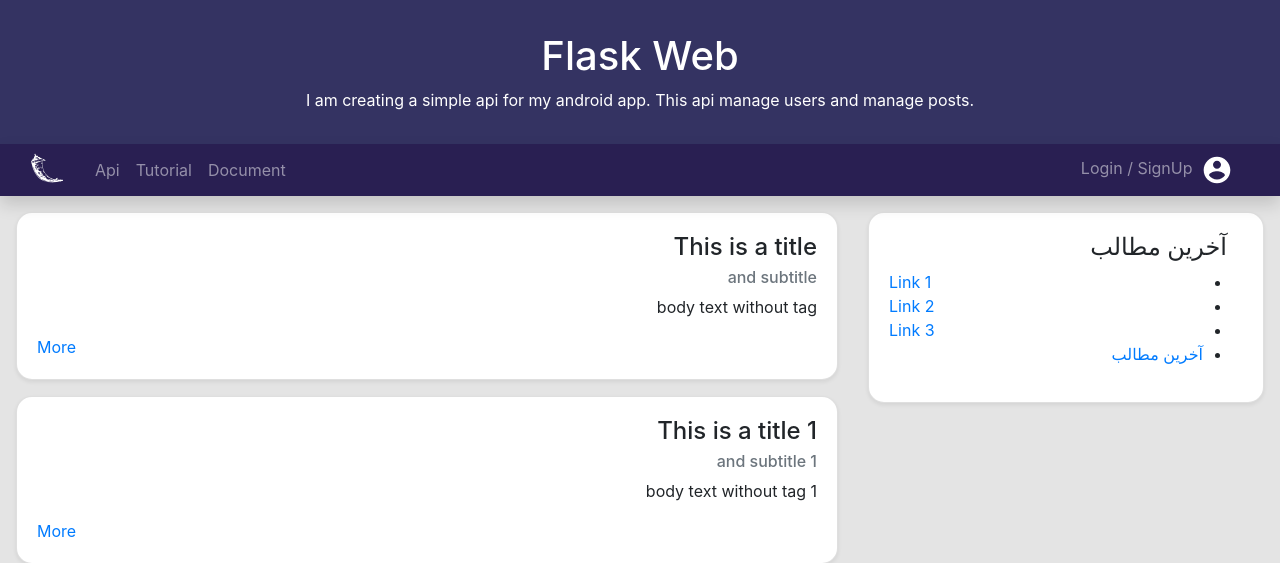
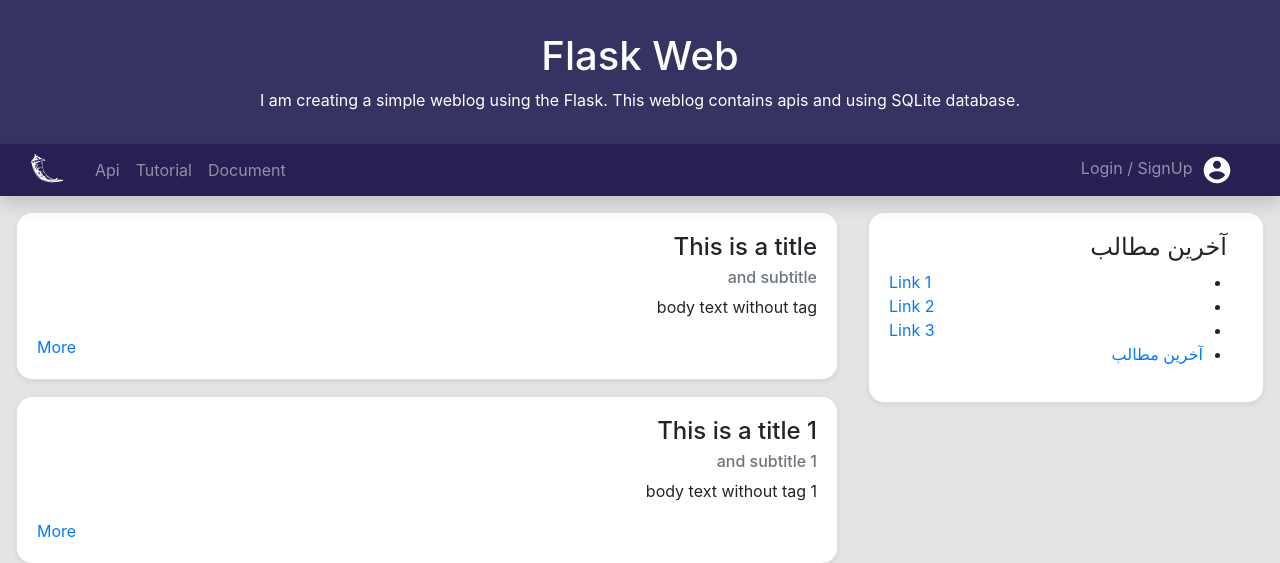
Before and after one commit to Saman-Safaei/web_flask, a Flask app: page / in a window 1280 px wide. Shown: the top 563 px of the page. Run offline with Flask 2, Linux system fonts and the light colour scheme; data comes from the database, SQL or seed files in the repository; some libraries are stand-ins or nearby versions.

Commit message:
Update base_webpages.html

```diff
--- a/app/templates/base_webpages.html
+++ b/app/templates/base_webpages.html
@@ -15,7 +15,7 @@
             <div class="col-auto mx-auto"></div>
             <div class="col" style="margin-right: 14px;margin-left: 14px;">
                 <h1 class="text-nowrap text-center mt-3">Flask Web</h1>
-                <p style="text-align: center;">I am creating a simple api for my android app. This api manage users and manage posts.</p>
+                <p style="text-align: center;">I am creating a simple weblog using the Flask. This weblog contains apis and using SQLite database.</p>
             </div>
         </div>
     </div>
```
